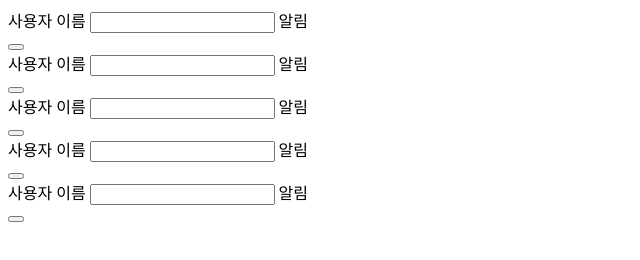
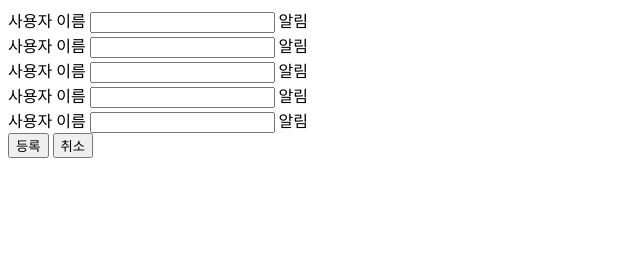
Before and after one commit to kimmang94/HTML-CSS-JS_Tutirual, a plain HTML site: page index.html in a window 1280 px wide. Shown: the whole page, without its empty margins (0-640 px from the left). Drawn offline with Linux system fonts and the light colour scheme.

Commit message:
버튼 수정 및 취소 버튼 추가

```diff
--- a/index.html
+++ b/index.html
@@ -13,35 +13,28 @@
                 <input>
                 <span>알림</span>
             </div>
-                <button></button>
-
             <div>
                 <label>사용자 이름</label>
                 <input>
                 <span>알림</span>
             </div>
-                <button></button>
-
             <div>
                 <label>사용자 이름</label>
                 <input>
                 <span>알림</span>
             </div>
-                <button></button>
-
             <div>
                 <label>사용자 이름</label>
                 <input>
                 <span>알림</span>
             </div>
-                <button></button>
-
             <div>
                 <label>사용자 이름</label>
                 <input>
                 <span>알림</span>
             </div>
-                <button></button>
+                <button>등록</button>
+                <button>취소</button>
         </form>
     </div>
 
```
